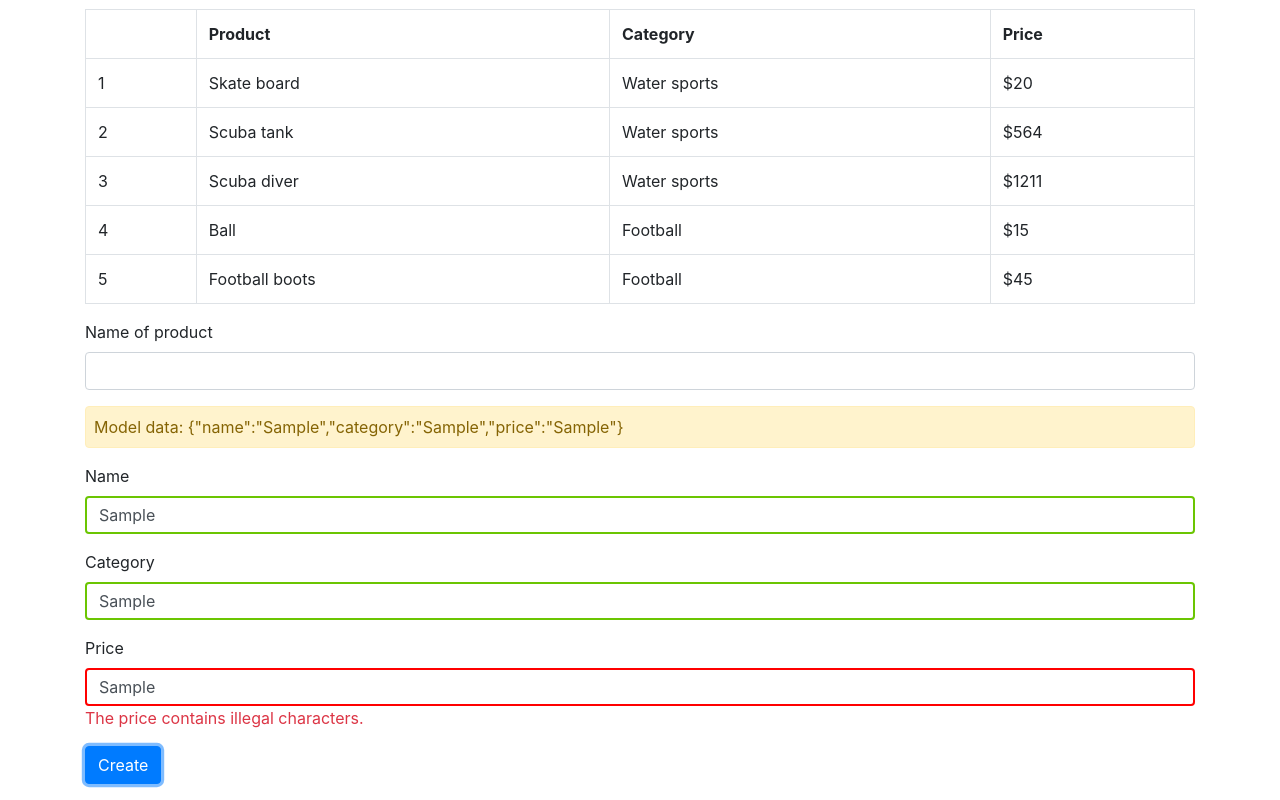
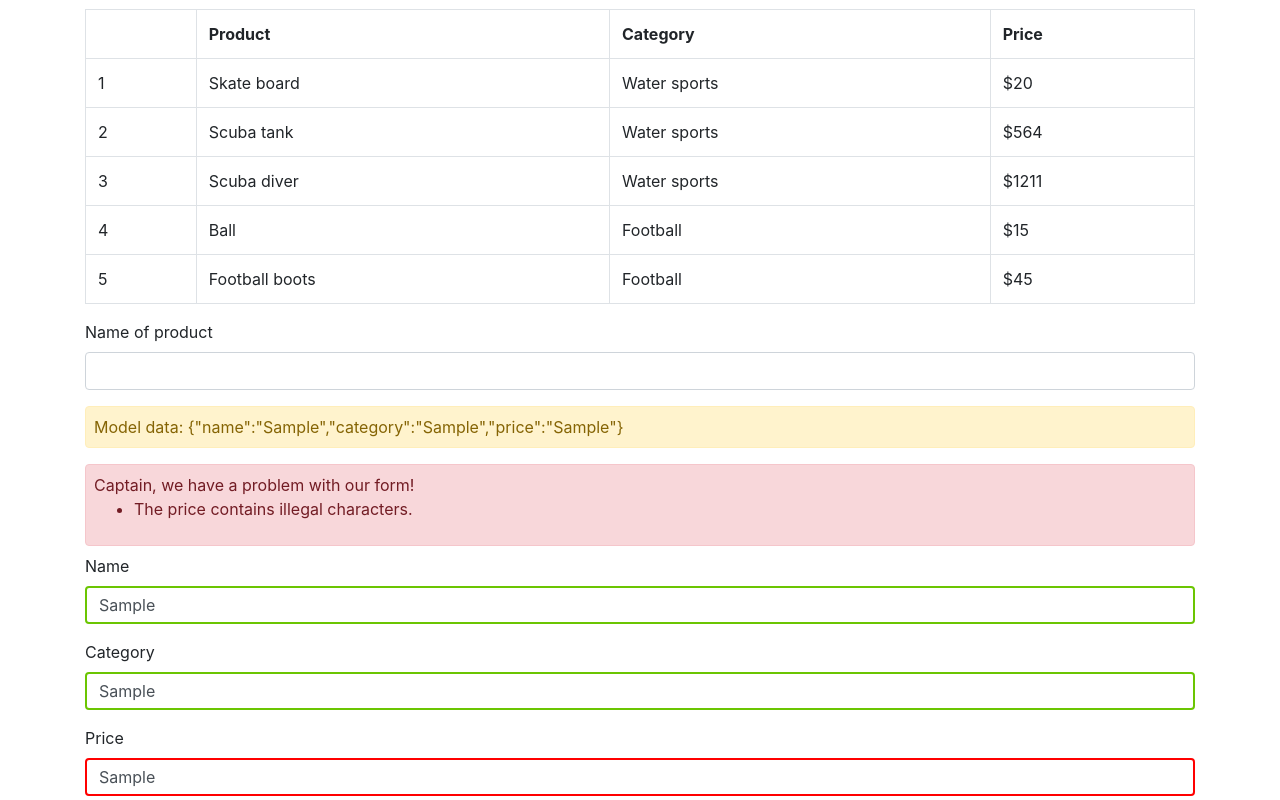
Before and after one commit to pavlovcoder/angular-multipurpose-application, an Angular app: page / in a window 1280 px wide. Both pictures are taken after typing "Sample", "Sample", "Sample" into the empty fields and a click on the button "Create". Shown: the part 2115-2915 px from the top of the page. Built offline with nearby package versions, Linux system fonts and the light colour scheme.

Commit message:
Commit #5

```diff
--- a/src/app/component.ts
+++ b/src/app/component.ts
@@ -1,4 +1,5 @@
 import { ApplicationRef, Component } from '@angular/core';
+import { NgForm } from '@angular/forms';
 import { Model } from './repository.model';
 import { Product } from './product.model';
 
@@ -120,4 +121,26 @@ export class ProductComponent {
     }
     return messages;
   }
+
+  public formSubmitted: boolean = false;
+
+  public submitForm(form: NgForm) {
+    console.log('Form was submitted!');
+    this.formSubmitted = true;
+
+    if (form.valid) {
+      this.addProduct(this.newProduct);
+      this.newProduct = new Product();
+      form.reset();
+      this.formSubmitted = false;
+    }
+  }
+
+  public getFormValidationMessages(form: NgForm): string[] {
+    let messages: string[] = [];
+    Object.keys(form.controls).forEach(k => {
+      this.getValidationMessages(form.controls[k], k).forEach(m => messages.push(m));
+    });
+    return messages;
+  }
 }
--- a/src/app/template.html
+++ b/src/app/template.html
@@ -148,25 +148,33 @@
     <input #product type="text" class="form-control" (keyup.enter)="selectedProduct=product.value">
   </div>
   <div class="alert alert-warning p-2 my-3">Model data: {{jsonProduct}}</div>
-  <form class="my-3" novalidate (ngSubmit)="addProduct(newProduct)">
+  <form class="my-3" novalidate ngForm="productForm" #form="ngForm" (ngSubmit)="submitForm(form)">
+    <div class="alert alert-danger p-2 mb-2" *ngIf="formSubmitted && form.invalid">
+      Captain, we have a problem with our form!
+      <ul>
+        <li *ngFor="let error of getFormValidationMessages(form)">
+          {{ error }}
+        </li>
+      </ul>
+    </div>
     <div class="form-group">
       <label>Name</label>
       <input class="form-control" name="name" [(ngModel)]="newProduct.name" #name="ngModel" required minlength="5" pattern="^[A-Za-z ]+$">
-      <ul class="text-danger list-unstyled" *ngIf="name.dirty && name.invalid">
+      <ul class="text-danger list-unstyled" *ngIf="(formSubmitted || name.dirty) && name.invalid">
         <li *ngFor="let error of getValidationMessages(name)">{{ error }}</li>
       </ul>
     </div>
     <div class="form-group">
       <label>Category</label>
       <input class="form-control" name="category" [(ngModel)]="newProduct.category" #category="ngModel" required minlenth="5" pattern="^[A-Za-z ]+$">
-      <ul class="text-danger list-unstyled" *ngIf="category.dirty && category.invalid">
+      <ul class="text-danger list-unstyled" *ngIf="(formSubmitted || category.dirty) && category.invalid">
         <li *ngFor="let error of getValidationMessages(category)">{{ error }}</li>
       </ul>
     </div>
     <div class="form-group">
       <label>Price</label>
       <input class="form-control" name="price" [(ngModel)]="newProduct.price" #price="ngModel" required minlength="2" pattern="^[$1-9]+$">
-      <ul class="text-danger list-unstyled" *ngIf="price.dirty && price.invalid">
+      <ul class="text-danger list-unstyled" *ngIf="(formSubmitted || price.dirty) && price.invalid">
         <li *ngFor="let error of getValidationMessages(price)">{{ error }}</li>
       </ul>
     </div>
```
